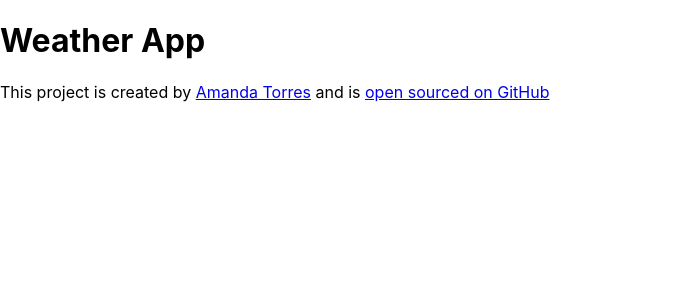
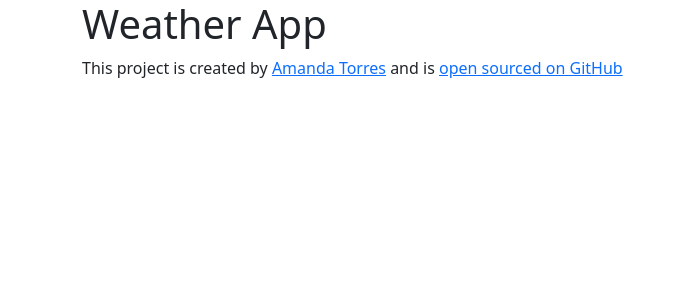
Before and after one commit to amandatorresapu/react-weather-app, a React (Create React App) app: page / in a window 1280 px wide. Shown: the top 300 px of the page, without its empty margins (0-686 px from the left). Built offline with nearby package versions, Linux system fonts and the light colour scheme.

Commit message:
added bootstrap

```diff
--- a/package.json
+++ b/package.json
@@ -6,6 +6,7 @@
     "@testing-library/jest-dom": "^5.14.1",
     "@testing-library/react": "^11.2.7",
     "@testing-library/user-event": "^12.8.3",
+    "bootstrap": "^5.1.1",
     "react": "^17.0.2",
     "react-dom": "^17.0.2",
     "react-scripts": "4.0.3",
--- a/src/App.js
+++ b/src/App.js
@@ -3,6 +3,7 @@ import "./App.css";
 export default function App() {
   return (
     <div className="App">
+      <div className="container">
         <h1>Weather App</h1>
         <p>
           This project is created by{" "}
@@ -23,5 +24,6 @@ export default function App() {
           </a>
         </p>
       </div>
+    </div>
   );
 }
```
Also changed, not shown: src/index.js (+7 -6 lines), 1 other file (tests, documents, lock files or other folders). Lines whose indentation alone changed are shown as unchanged.
